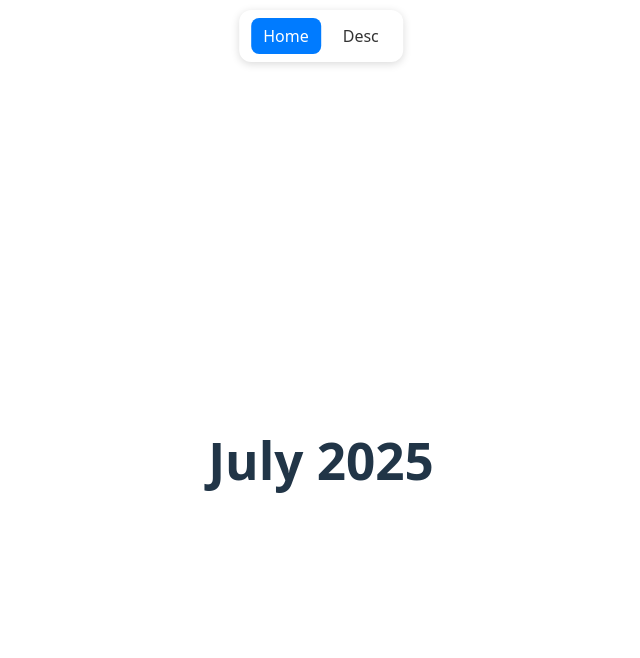
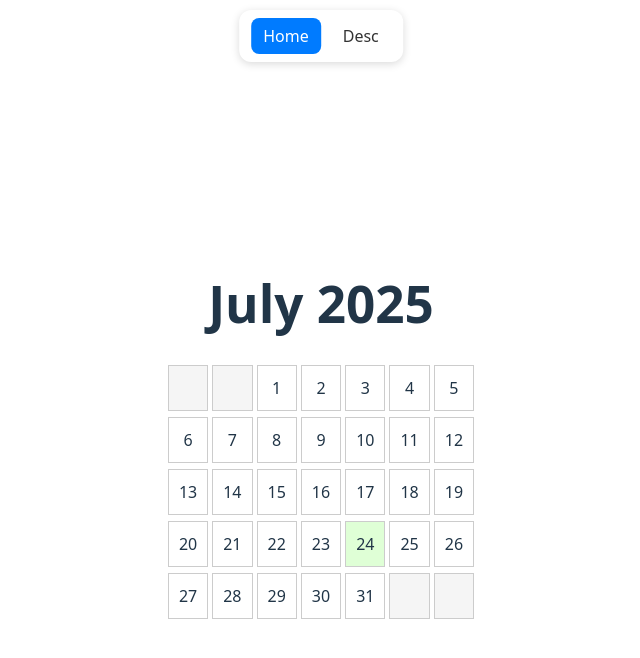
Before and after one commit to arjunkalburgi/calendarComponent, a React (Vite) app: page / in a window 1280 px wide. Shown: the top 658 px of the page, without its empty margins (319-959 px from the left). Built offline with nearby package versions, Linux system fonts and the light colour scheme.

Commit message:
adding calendar dates

```diff
--- a/src/components/Calendar/Calendar.module.css
+++ b/src/components/Calendar/Calendar.module.css
@@ -0,0 +1,37 @@
+.calendar {
+    display: flex;
+    flex-direction: column;
+    gap: 6px; /* space between week rows */
+    max-width: 320px; /* keeps a nice compact calendar size */
+    margin-top: 10px;
+}
+
+.weekRow {
+    display: grid;
+    grid-template-columns: repeat(7, 1fr);
+    gap: 4px;
+}
+
+.dateBox {
+    border: 1px solid #ccc;
+    border-radius: 4px;
+    width: 40px;
+    height: 40px;
+    text-align: center;
+    line-height: 40px;
+    font-size: 14px;
+    background-color: white;
+    color: black;
+    transition: background-color 0.2s ease, color 0.2s ease;
+}
+
+.dateBox.inactive {
+    background-color: #f5f5f5;
+    color: #999;
+}
+
+.dateBox.today {
+    background-color: #dfffd6;
+    border-color: #8fdc8a;
+    font-weight: bold;
+}
--- a/src/components/Calendar/Calendar.tsx
+++ b/src/components/Calendar/Calendar.tsx
@@ -1,14 +1,33 @@
+import { generateCalendarWeeks, type CalendarCell } from "./calendarUtls";
 import styles from "./Calendar.module.css";
+import DateBox from "./DateBox/DateBox";
 
 type CalendarProps = {
     date: Date;
 };
 
-export default function Calendar({ date = new Date() }: CalendarProps) {
-    const monthNames = ["January","February","March","April","May","June","July","August","September","October","November","December"];
+export default function Calendar({ date }: CalendarProps) {
+    const weeks = generateCalendarWeeks(date.getFullYear(), date.getMonth());
+
     return (
-        <div style={{ paddingTop: "60px" }}>
-            <h1>{monthNames[date.getMonth()]} {date.getFullYear()}</h1>
+        <div>
+            <h1>
+                {date.toLocaleString("default", { month: "long" })} {date.getFullYear()}
+            </h1>
+            <div className={styles.calendar}>
+                {weeks.map((week: CalendarCell[], i: number) => (
+                    <div key={i} className={styles.weekRow}>
+                        {week.map((cell, j) => (
+                            <DateBox
+                                key={`${i}-${j}`}
+                                date={cell.date}
+                                isInactive={cell.isInactive}
+                                isToday={cell.isToday}
+                            />
+                        ))}
+                    </div>
+                ))}
+            </div>
         </div>
     );
 }
--- /dev/null
+++ b/src/components/Calendar/DateBox/DateBox.tsx
@@ -0,0 +1,20 @@
+type DateBoxProps = {
+    date: Date | null;
+    isInactive: boolean;
+    isToday: boolean;
+};
+
+export default function DateBox({ date, isInactive, isToday }: DateBoxProps) {
+    return (
+        <div
+            style={{
+                border: "1px solid #ccc",
+                padding: "10px",
+                textAlign: "center",
+                background: isInactive ? "#f5f5f5" : isToday ? "#dfffd6" : "white",
+            }}
+        >
+            {date ? date.getDate() : ""}
+        </div>
+    );
+}
--- /dev/null
+++ b/src/components/Calendar/calendarUtls.ts
@@ -0,0 +1,47 @@
+export type CalendarCell = {
+    date: Date | null;
+    isInactive: boolean;
+    isToday: boolean;
+};
+
+export function generateCalendarWeeks(year: number, month: number): CalendarCell[][] {
+    const daysInMonth = new Date(year, month + 1, 0).getDate();
+    const firstDayOfWeek = new Date(year, month, 1).getDay();
+    const lastDayOfWeek = new Date(year, month, daysInMonth).getDay();
+    const today = new Date();
+
+    // ✅ Leading inactive cells (before day 1)
+    const leadingEmpty = Array.from({ length: firstDayOfWeek }, () => ({
+        date: null,
+        isInactive: true,
+        isToday: false,
+    }));
+
+    // ✅ Active days
+    const activeDates = Array.from({ length: daysInMonth }, (_, i) => {
+        const d = new Date(year, month, i + 1);
+        return {
+            date: d,
+            isInactive: false,
+            isToday: d.toDateString() === today.toDateString(),
+        };
+    });
+
+    // ✅ Trailing inactive cells (after last day)
+    const trailingEmpty = Array.from({ length: 6 - lastDayOfWeek }, () => ({
+        date: null,
+        isInactive: true,
+        isToday: false,
+    }));
+
+    // ✅ Combine into full array
+    const fullCells = [...leadingEmpty, ...activeDates, ...trailingEmpty];
+
+    // ✅ Chunk into weeks (7 cells per week)
+    const weeks: CalendarCell[][] = [];
+    for (let i = 0; i < fullCells.length; i += 7) {
+        weeks.push(fullCells.slice(i, i + 7));
+    }
+
+    return weeks;
+}
```
Also changed, not shown: src/components/Calendar/DateBox/DateBox.module.css (added).
